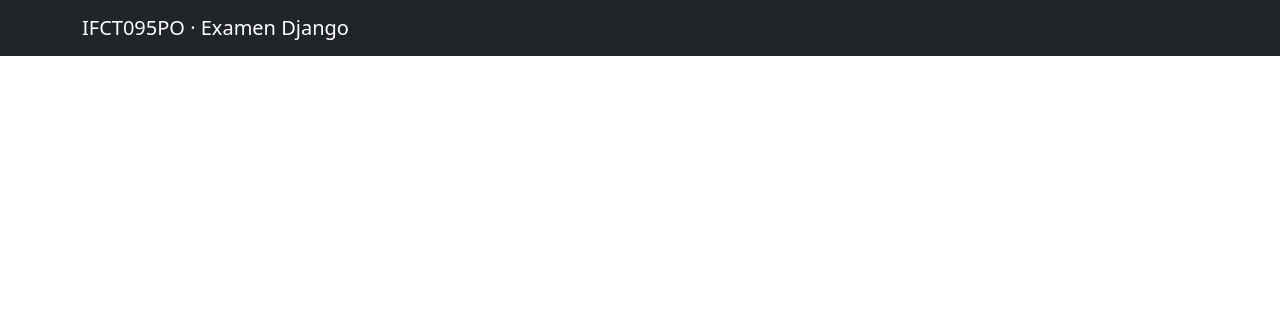
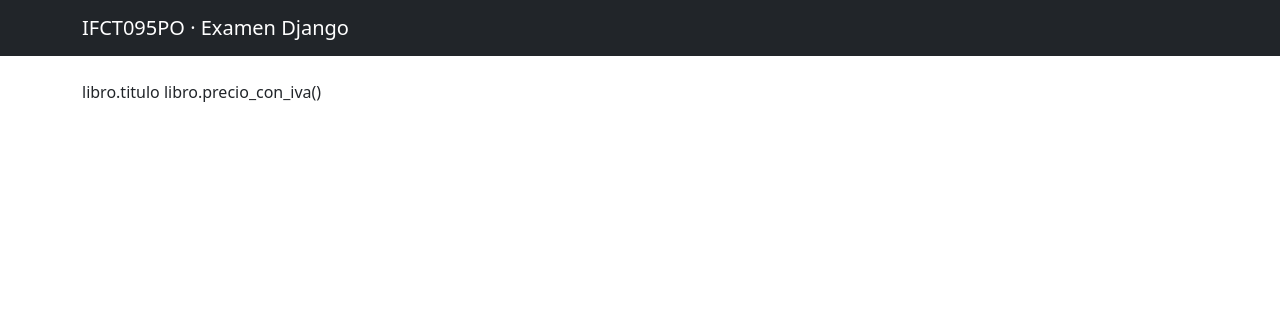
Before and after one commit to elMestreAcademy/2026-IFCT095PO-GR1-prueba, a Django app: template biblioteca/templates/biblioteca/por_autor.html in a window 1280 px wide. Shown: the top 316 px of the page. Run offline with Django 5.2, Linux system fonts and the light colour scheme; tables that the repository leaves empty hold one stand-in row (values such as "Sample post"); the template is opened without the code that fills it: values that come from a table or form of the project are taken from there, most other values are stand-ins (such as "Sample title", 1, 10 or a date in 2020).

Commit message:
Resolviendo

```diff
--- a/biblioteca/models.py
+++ b/biblioteca/models.py
@@ -1,5 +1,6 @@
+import decimal
+
 from django.db import models
-
 
 # ===========================================================
 # EJERCICIO 1 - Modelos Autor y Libro (20 puntos)
@@ -21,3 +22,20 @@ from django.db import models
 # Añade a Libro un método precio_con_iva() que devuelva
 # precio * 1.21, redondeado a 2 decimales.
 # ===========================================================
+
+class Autor(models.Model):
+    nombre = models.CharField(max_length=150)
+    email = models.EmailField(max_length=150, unique=True)
+    activo = models.BooleanField(default=True)
+
+class Libro(models.Model):
+    titulo = models.CharField(max_length=300)
+    autor = models.ForeignKey(Autor, on_delete=models.SET_NULL, null=True)
+    precio = models.DecimalField(max_digits=8, decimal_places=2)
+    publicado = models.DateTimeField()
+    # Autores secundarios, de momento en blanco que es la chunga (xa 10)
+
+    def precio_con_iva(self):
+        return float(self.precio) * 1.21
+        # return round(float(self.precio) * 1.21 ,2)
+        # return self.precio * decimal.Decimal('1.21')
--- a/biblioteca/templates/biblioteca/por_autor.html
+++ b/biblioteca/templates/biblioteca/por_autor.html
@@ -9,8 +9,19 @@
    - Si no hay libros: "Este autor no tiene libros publicados."
    ========================================================= #}
 
-{% block title %}Libros de {{ autor.nombre }}{% endblock %}
+<h1>{% block title %}Libros de {{ autor.nombre }}{% endblock %}</h1>
 
 {% block content %}
-  {# TU CÓDIGO AQUÍ #}
+
+  {% if libros %}
+
+    {% for libro in libros %}
+      libro.titulo
+      libro.precio_con_iva()
+    {% endfor %}
+
+  {% else %}
+    Este autor no tiene libros publicados.
+  {% endif %}
+
 {% endblock %}
--- a/biblioteca/urls.py
+++ b/biblioteca/urls.py
@@ -1,4 +1,5 @@
 from django.urls import path
+
 from . import views
 
 app_name = 'biblioteca'
@@ -16,4 +17,5 @@ app_name = 'biblioteca'
 
 urlpatterns = [
     # TU CÓDIGO AQUÍ
+    path(" autor/<int:autor_id>/libros/", views.libros_por_autor, name="Libros por autor")
 ]
```
Also changed, not shown: biblioteca/views.py (+14 -2 lines), biblioteca/migrations/0001_initial.py (added), db.sqlite3.
